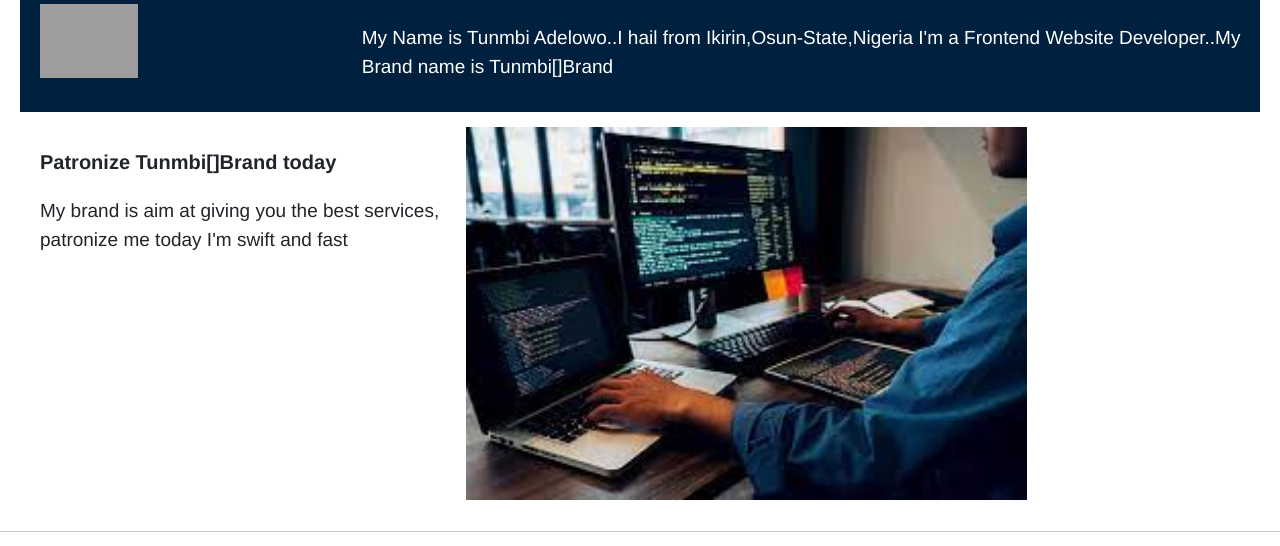
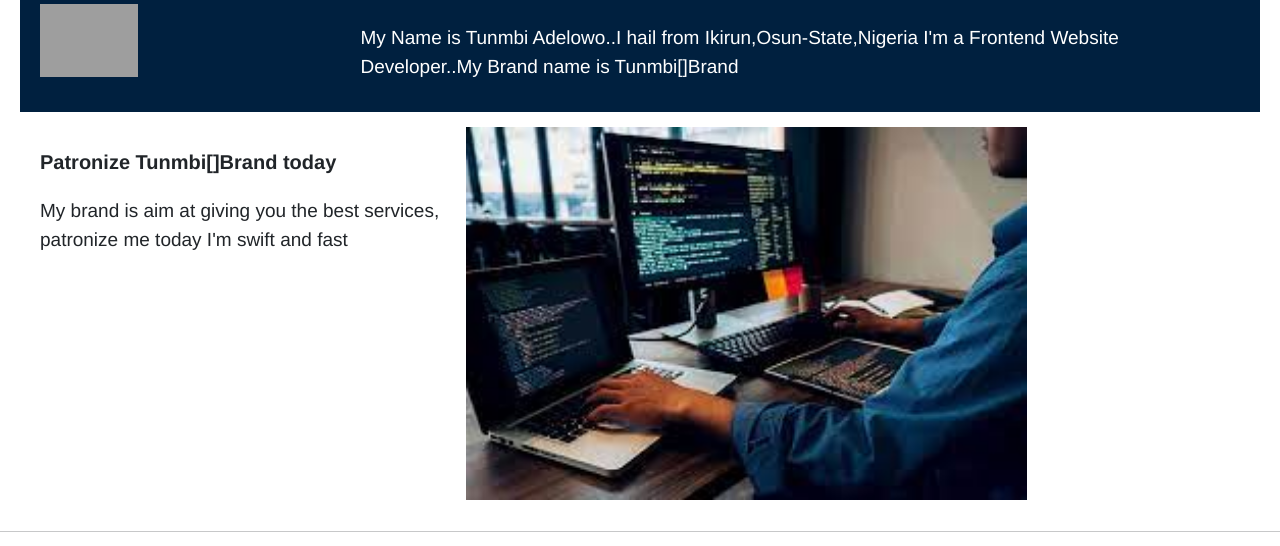
Before and after one commit to Tunmbi0204/brand-page, a plain HTML site: page index.html in a window 1280 px wide. Shown: the part 554-1100 px from the top of the page. Drawn offline with nearby package versions, Linux system fonts and the light colour scheme; grey boxes are pictures that could not be loaded.

Commit message:
correction

```diff
--- a/index.html
+++ b/index.html
@@ -118,7 +118,7 @@
 
 
 
-                  <p class="normal">My Name is Tunmbi Adelowo..I hail from Ikirin,Osun-State,Nigeria
+                  <p class="normal">My Name is Tunmbi Adelowo..I hail from Ikirun,Osun-State,Nigeria
                      I'm a Frontend Website Developer..My Brand name is <span>Tunmbi[]Brand</span></p>
 
                     </div>
```
Also changed, not shown: tunmbi.css (+1 -6 lines).
